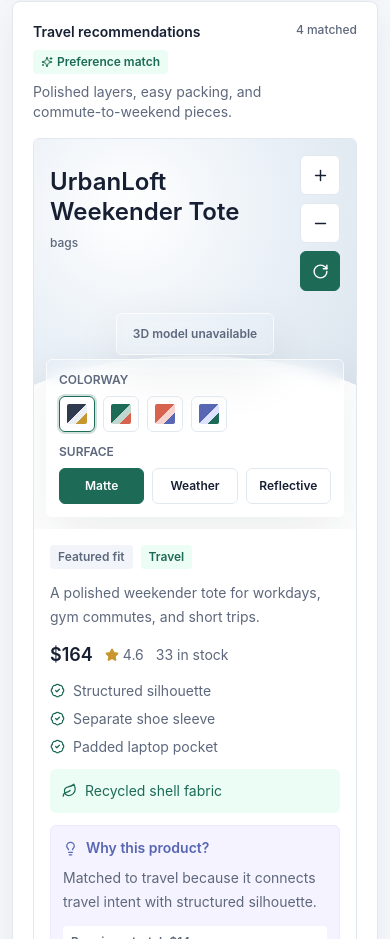
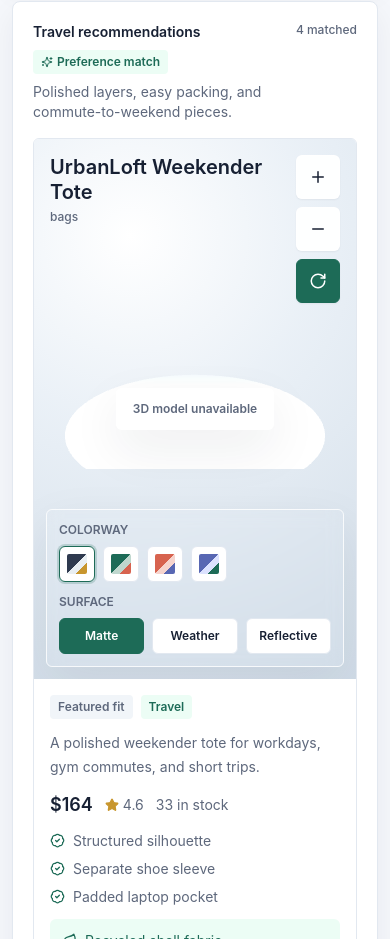
Before and after one commit to padmashri15/RetailExperienceAgent, a React (Vite) app: page / in a window 390 px wide. Shown: the part 2398-3337 px from the top of the page. Built offline with nearby package versions, Linux system fonts and the light colour scheme; no server answers.

Commit message:
Fix product 3D viewer layout controls

```diff
--- a/src/client/components/Product3DViewer.tsx
+++ b/src/client/components/Product3DViewer.tsx
@@ -1,11 +1,10 @@
-import { useEffect, useMemo, useRef, useState } from "react";
+import { useEffect, useMemo, useRef, useState, type ReactNode } from "react";
 import { Minus, Plus, RotateCw } from "lucide-react";
 import * as THREE from "three";
 import { GLTFLoader } from "three/examples/jsm/loaders/GLTFLoader.js";
 import type { Product } from "../../shared/types";
 import { trackAnalyticsEvent } from "../lib/api";
 import type { AgentActivityInput } from "../lib/agentActivity";
-import { IconButton } from "./IconButton";
 
 type ProductModelKind = "shoe" | "trail_shoe" | "slide" | "jacket" | "apparel" | "vest" | "bag";
 type SurfaceMode = "matte" | "weather" | "reflective";
@@ -29,7 +28,7 @@
   { label: "Reflective", value: "reflective" }
 ];
 
-const MODEL_VIEWPORT_HEIGHT_RATIO = 0.735;
+const MODEL_VIEWPORT_HEIGHT_RATIO = 0.86;
 const MODEL_MIN_USER_SCALE = 0.72;
 const MODEL_MAX_USER_SCALE = 1.42;
 
@@ -153,15 +152,17 @@
     let lastY = 0;
 
     const handlePointerDown = (event: PointerEvent) => {
+      event.preventDefault();
       dragging = true;
       lastX = event.clientX;
       lastY = event.clientY;
-      canvas.setPointerCapture(event.pointerId);
+      if (canvas.setPointerCapture) canvas.setPointerCapture(event.pointerId);
     };
 
     const handlePointerMove = (event: PointerEvent) => {
       const productModel = modelRef.current;
       if (!dragging || !productModel) return;
+      event.preventDefault();
       const deltaX = event.clientX - lastX;
       const deltaY = event.clientY - lastY;
       productModel.rotation.y += deltaX * 0.01;
@@ -179,6 +180,8 @@
     canvas.addEventListener("pointermove", handlePointerMove);
     canvas.addEventListener("pointerup", handlePointerUp);
     canvas.addEventListener("pointercancel", handlePointerUp);
+    canvas.addEventListener("lostpointercapture", handlePointerUp);
+    window.addEventListener("pointerup", handlePointerUp);
 
     const render = () => {
       const productModel = modelRef.current;
@@ -198,6 +201,8 @@
       canvas.removeEventListener("pointermove", handlePointerMove);
       canvas.removeEventListener("pointerup", handlePointerUp);
       canvas.removeEventListener("pointercancel", handlePointerUp);
+      canvas.removeEventListener("lostpointercapture", handlePointerUp);
+      window.removeEventListener("pointerup", handlePointerUp);
       removeActiveProductModel(scene);
       disposeObject(scene);
       renderer.dispose();
@@ -213,7 +218,7 @@
     setModelSource("loading");
     removeActiveProductModel(scene);
 
-    loadUploadedProductModel(product, colorway, surfaceMode)
+    loadUploadedProductModel(product, surfaceMode)
       .then((uploadedModel) => {
         if (modelLoadIdRef.current !== loadId || sceneRef.current !== scene) {
           if (uploadedModel) disposeObject(uploadedModel);
@@ -241,7 +246,13 @@
       modelLoadIdRef.current += 1;
       removeActiveProductModel(scene);
     };
-  }, [colorway, product.id, product.modelUrl, surfaceMode]);
+  }, [product.id, product.modelUrl]);
+
+  useEffect(() => {
+    const activeModel = modelRef.current;
+    if (!activeModel || modelSource !== "uploaded") return;
+    updateUploadedModelSurface(activeModel, surfaceMode);
+  }, [modelSource, surfaceMode]);
 
   function handleModelScaleChange(delta: number) {
     setModelScale((current) => {
@@ -263,8 +274,8 @@
   }
 
   return (
-    <div className="relative min-h-[390px] overflow-hidden bg-[radial-gradient(circle_at_30%_18%,rgba(255,255,255,0.96),rgba(232,239,246,0.92)_38%,rgba(206,218,230,0.95))] sm:min-h-[440px]">
-      <div ref={stageRef} className="absolute inset-0">
+    <div className="relative min-h-[540px] overflow-hidden bg-[radial-gradient(circle_at_30%_18%,rgba(255,255,255,0.96),rgba(232,239,246,0.92)_38%,rgba(206,218,230,0.95))] sm:min-h-[560px]">
+      <div ref={stageRef} className="absolute inset-x-0 bottom-[210px] top-[118px] sm:bottom-[142px]">
         <canvas ref={canvasRef} className="block h-full w-full cursor-grab touch-none active:cursor-grabbing" />
       </div>
 
@@ -282,24 +293,26 @@
         </div>
       ) : null}
 
-      <div className="pointer-events-none absolute left-4 top-4 max-w-[72%] text-ink sm:left-5 sm:top-5">
-        <h3 className="mt-3 text-2xl font-semibold leading-tight sm:text-3xl">{product.name}</h3>
-        <p className="mt-2 max-w-md text-xs font-medium text-graphite sm:text-sm">{product.category}</p>
+      <div className="pointer-events-none absolute left-4 right-20 top-4 z-20 min-w-0 text-ink sm:left-5 sm:right-24 sm:top-5">
+        <h3 className="line-clamp-2 max-w-[34rem] break-words text-xl font-semibold leading-tight sm:text-2xl">
+          {product.name}
+        </h3>
+        <p className="mt-1 max-w-md truncate text-xs font-medium text-graphite sm:text-sm">{product.category}</p>
       </div>
 
-      <div className="absolute right-4 top-4 grid gap-2 sm:right-5 sm:top-5">
-        <IconButton label="Scale product up" onClick={() => handleModelScaleChange(0.12)}>
-          <Plus size={17} />
-        </IconButton>
-        <IconButton label="Scale product down" onClick={() => handleModelScaleChange(-0.12)}>
-          <Minus size={17} />
-        </IconButton>
-        <IconButton label="Toggle product rotation" active={autoRotate} onClick={() => setAutoRotate((value) => !value)}>
-          <RotateCw size={17} />
-        </IconButton>
+      <div className="absolute right-4 top-4 z-30 grid gap-2 sm:right-5 sm:top-5">
+        <ViewerControlButton label="Scale product up" onClick={() => handleModelScaleChange(0.12)}>
+          <Plus size={18} />
+        </ViewerControlButton>
+        <ViewerControlButton label="Scale product down" onClick={() => handleModelScaleChange(-0.12)}>
+          <Minus size={18} />
+        </ViewerControlButton>
+        <ViewerControlButton label={autoRotate ? "Pause product rotation" : "Start product rotation"} active={autoRotate} onClick={() => setAutoRotate((value) => !value)}>
+          <RotateCw size={18} />
+        </ViewerControlButton>
       </div>
 
-      <div className="absolute inset-x-3 bottom-3 grid gap-3 rounded-md border border-white/70 bg-white/88 p-3 shadow-panel backdrop-blur sm:inset-x-5 sm:bottom-5 sm:grid-cols-[1fr_auto] sm:items-end">
+      <div className="absolute inset-x-3 bottom-3 z-20 grid gap-3 rounded-md border border-white/80 bg-white/92 p-3 shadow-panel backdrop-blur sm:inset-x-5 sm:bottom-5 sm:grid-cols-[minmax(0,1fr)_auto] sm:items-end">
         <div className="min-w-0">
           <div className="text-xs font-semibold uppercase text-graphite">Colorway</div>
           <div className="mt-2 flex flex-wrap gap-2">
@@ -311,7 +324,7 @@
                 title={option.label}
                 onClick={() => handleColorwayChange(index)}
                 className={[
-                  "grid h-9 w-9 place-items-center rounded-md border transition",
+                  "grid h-9 w-9 place-items-center rounded-md border bg-white transition",
                   index === colorwayIndex ? "border-pine ring-2 ring-pine/20" : "border-slate-200 hover:border-pine"
                 ].join(" ")}
               >
@@ -326,7 +339,7 @@
           </div>
         </div>
 
-        <div className="min-w-0">
+        <div className="min-w-0 sm:min-w-[340px]">
           <div className="text-xs font-semibold uppercase text-graphite">Surface</div>
           <div className="mt-2 grid grid-cols-3 gap-2">
             {surfaceModes.map((mode) => (
@@ -335,7 +348,7 @@
                 type="button"
                 onClick={() => handleSurfaceModeChange(mode.value)}
                 className={[
-                  "min-h-9 rounded-md border px-3 text-xs font-semibold transition",
+                  "min-h-9 rounded-md border px-3 text-xs font-semibold transition sm:text-sm",
                   surfaceMode === mode.value ? "border-pine bg-pine text-white" : "border-slate-200 bg-white text-ink hover:border-pine"
                 ].join(" ")}
               >
@@ -349,17 +362,41 @@
   );
 }
 
-async function loadUploadedProductModel(
-  product: Product,
-  colorway: (typeof colorways)[number],
-  surfaceMode: SurfaceMode
-): Promise<THREE.Group | undefined> {
+function ViewerControlButton({
+  active,
+  children,
+  label,
+  onClick
+}: {
+  active?: boolean;
+  children: ReactNode;
+  label: string;
+  onClick: () => void;
+}) {
+  return (
+    <button
+      type="button"
+      aria-pressed={active}
+      aria-label={label}
+      title={label}
+      onClick={onClick}
+      className={[
+        "grid h-11 w-11 place-items-center rounded-md border text-ink shadow-sm transition",
+        active ? "border-pine bg-pine text-white" : "border-white/80 bg-white/95 hover:border-pine"
+      ].join(" ")}
+    >
+      {children}
+    </button>
+  );
+}
+
+async function loadUploadedProductModel(product: Product, surfaceMode: SurfaceMode): Promise<THREE.Group | undefined> {
   const modelUrl = await resolveProductModelUrl(product);
   if (!modelUrl) return undefined;
 
   const loader = new GLTFLoader();
   const gltf = await loader.loadAsync(modelUrl);
-  return prepareUploadedProductModel(gltf.scene, colorway, surfaceMode);
+  return prepareUploadedProductModel(gltf.scene, surfaceMode);
 }
 
 async function resolveProductModelUrl(product: Product): Promise<string | undefined> {
@@ -387,11 +424,7 @@
   }
 }
 
-function prepareUploadedProductModel(
-  model: THREE.Object3D,
-  colorway: (typeof colorways)[number],
-  surfaceMode: SurfaceMode
-) {
+function prepareUploadedProductModel(model: THREE.Object3D, surfaceMode: SurfaceMode) {
   const group = new THREE.Group();
   model.traverse((child) => {
     if (!(child instanceof THREE.Mesh)) return;
@@ -410,6 +443,22 @@
   group.add(model);
 
   return group;
+}
+
+function updateUploadedModelSurface(model: THREE.Object3D, surfaceMode: SurfaceMode) {
+  model.traverse((child) => {
+    if (!(child instanceof THREE.Mesh)) return;
+    const materials = Array.isArray(child.material) ? child.material : [child.material];
+
+    materials.forEach((material) => {
+      if (material instanceof THREE.MeshStandardMaterial || material instanceof THREE.MeshPhysicalMaterial) {
+        const finish = makeMaterial("#ffffff", surfaceMode);
+        material.roughness = finish.roughness;
+        material.metalness = Math.max(material.metalness, finish.metalness);
+        material.needsUpdate = true;
+      }
+    });
+  });
 }
 
 function fitModelToWrapperHeight(
```
